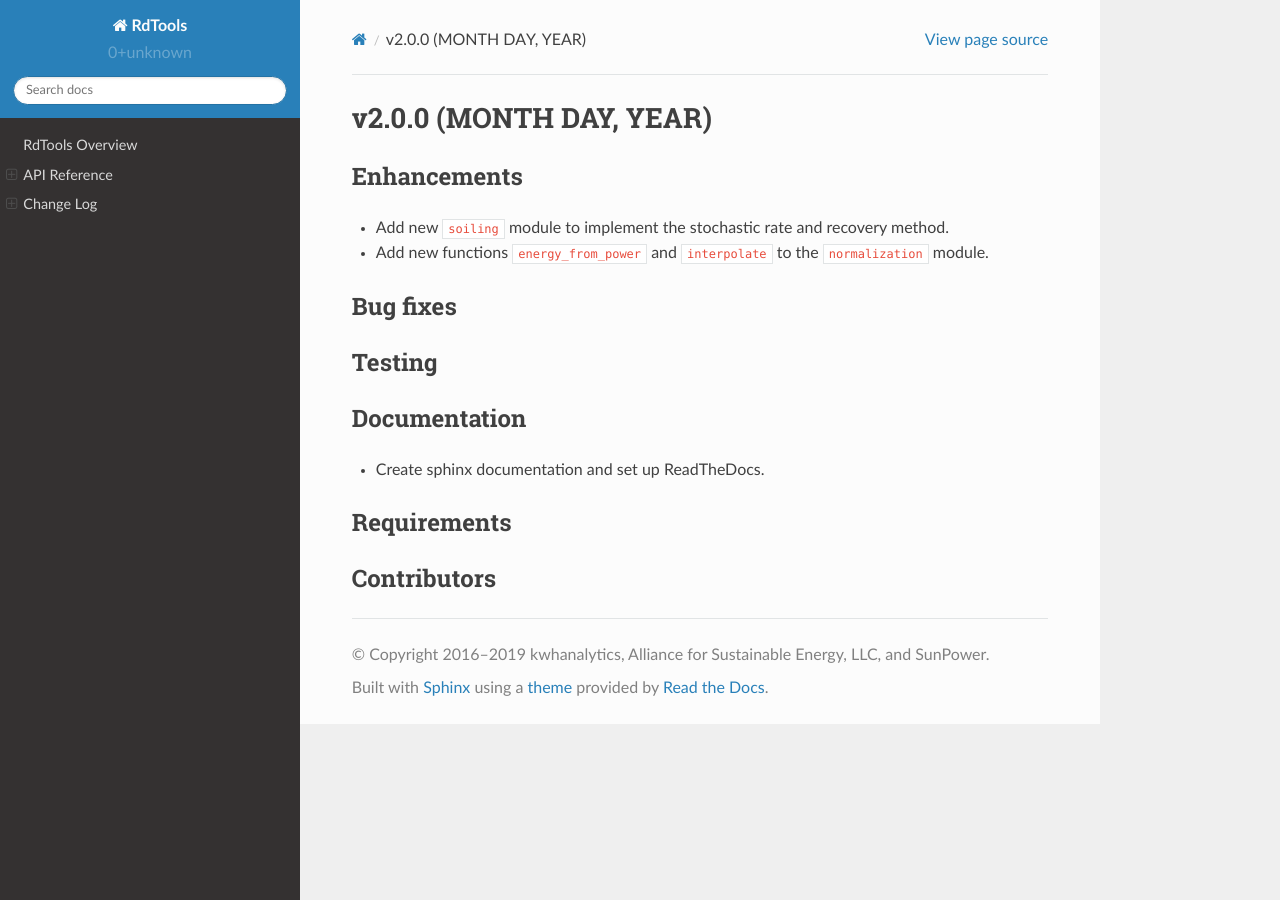
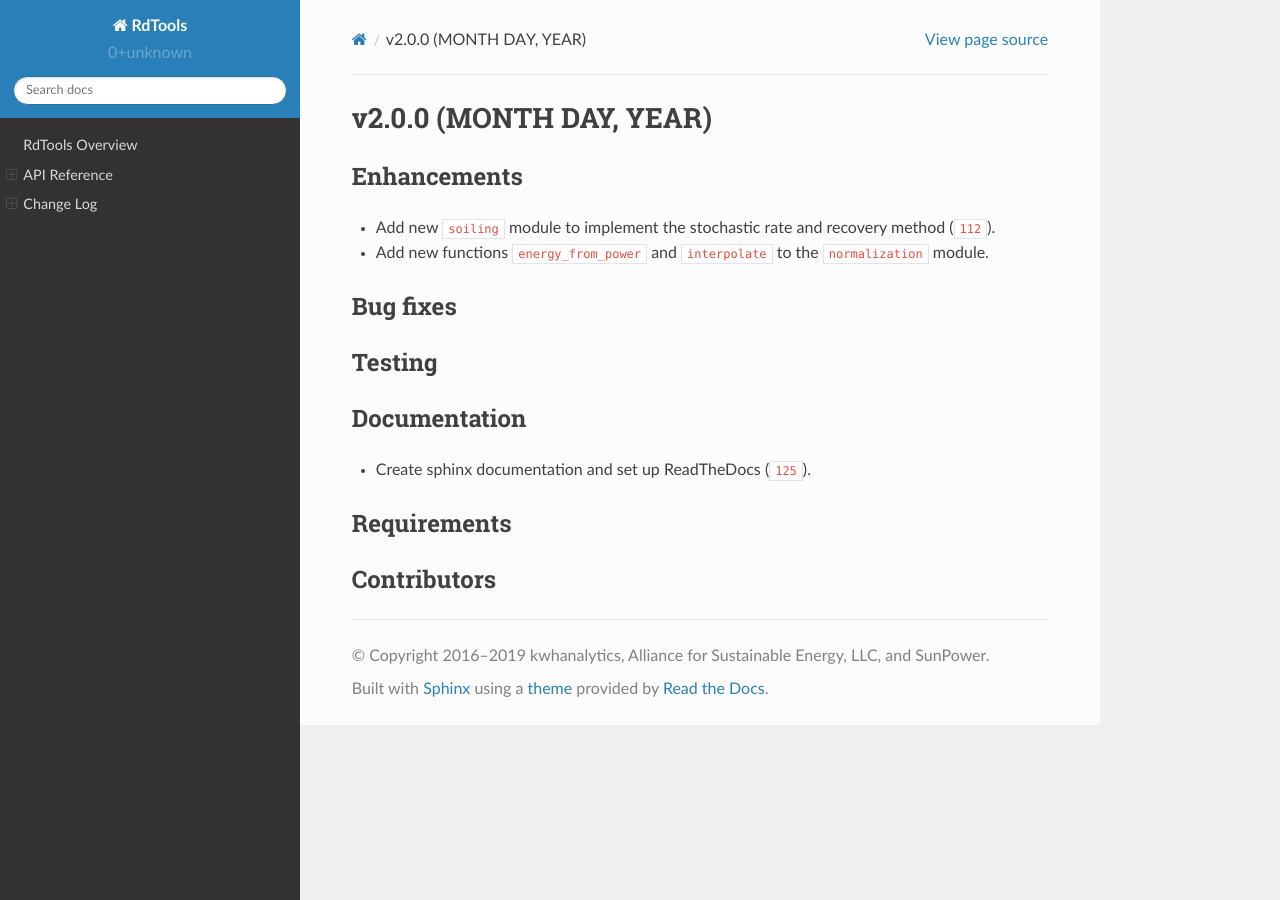
Before and after one commit to NREL/rdtools, a Sphinx documentation site: the page built from docs/sphinx/source/changelog/v2.0.0.rst, in a window 1280 px wide. Built offline with Sphinx 7.4.7 and the Read the Docs theme 2.0.0, drawn with Linux system fonts in a browser that asks for light colours; pages that are not in the unit, such as notebooks, are missing from menus; cross-references to code outside the pages are shown as plain code.

```diff
--- a/docs/sphinx/source/changelog/v2.0.0.rst
+++ b/docs/sphinx/source/changelog/v2.0.0.rst
@@ -6,7 +6,7 @@ v2.0.0 (MONTH DAY, YEAR)
 Enhancements
 ------------
 * Add new ``soiling`` module to implement the stochastic rate and recovery
-  method.
+  method (:pull:`112`).
 * Add new functions ``energy_from_power`` and ``interpolate`` to the
   ``normalization`` module.
 
@@ -18,7 +18,7 @@ Testing
 
 Documentation
 -------------
-* Create sphinx documentation and set up ReadTheDocs.
+* Create sphinx documentation and set up ReadTheDocs (:pull:`125`).
 
 Requirements
 ------------
--- a/docs/sphinx/source/conf.py
+++ b/docs/sphinx/source/conf.py
@@ -56,6 +56,13 @@ exclude_patterns = []
 
 source_suffix = ['.rst', '.md']
 
+# List of external link aliases.  Allows use of :pull:`123` to autolink that PR
+extlinks = {
+    'issue': ('https://github.com/NREL/rdtools/issues/%s', 'GH #'),
+    'pull': ('https://github.com/NREL/rdtools/pull/%s', 'GH #'),
+    'ghuser': ('https://github.com/%s', '@')
+}
+
 # -- Options for HTML output -------------------------------------------------
 
 # The theme to use for HTML and HTML Help pages.  See the documentation for
```
